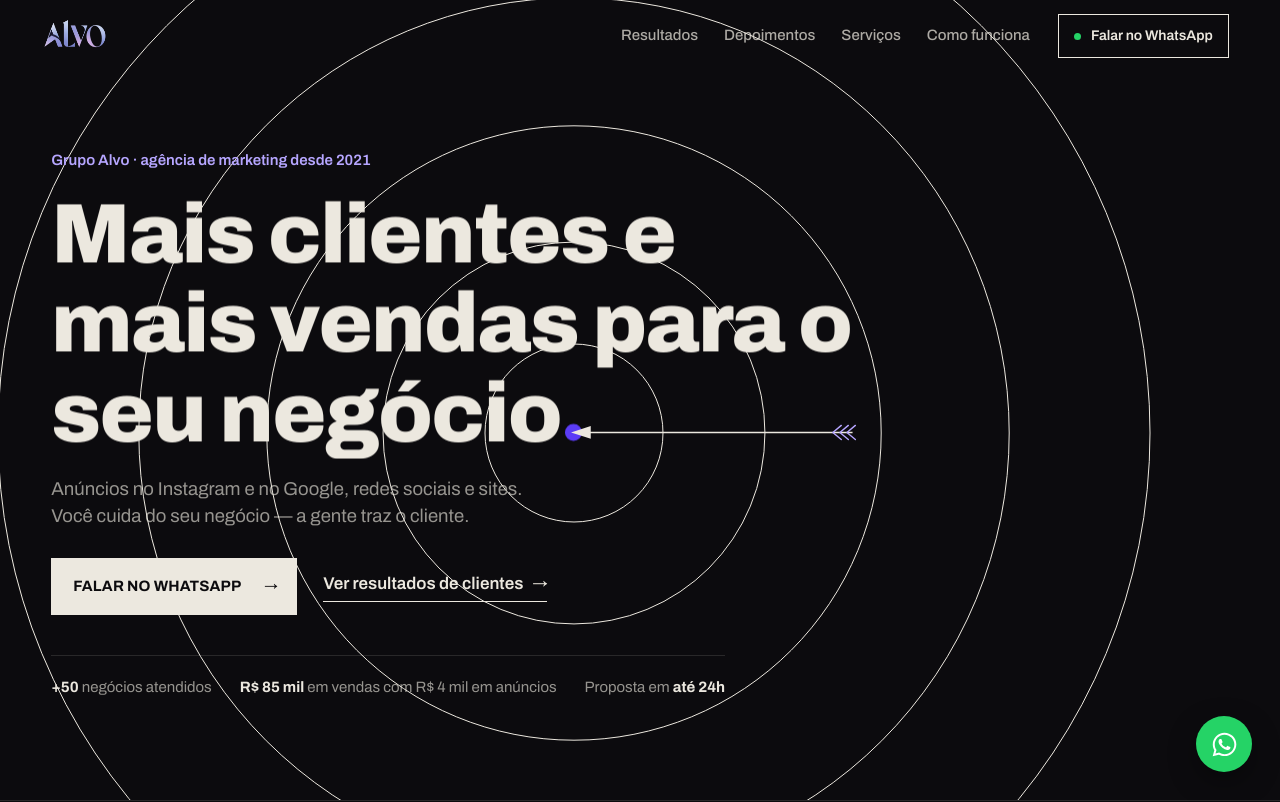
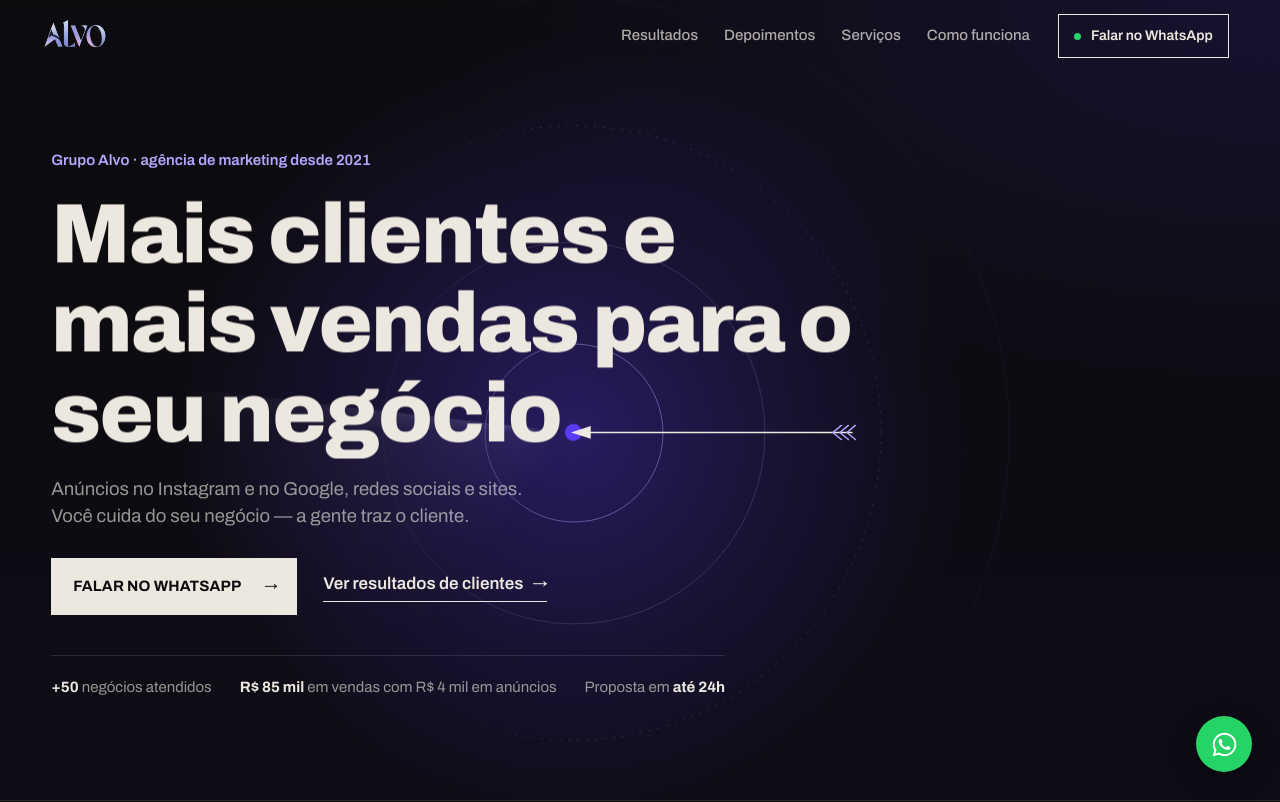
Before and after one commit to ViniciusExtremXD/grupo-alvo, a website built with Vite: page index.html in a window 1280 px wide. Shown: the top 802 px of the page. Built offline with nearby package versions, Linux system fonts and the light colour scheme; some packages are replaced by stand-ins of ours; animation ran at ten frames a second.

Commit message:
design: fundo do hero com luz violeta e radar saindo do ponto do alvo
- anéis mais suaves (somem com a distância e não passam por trás do texto)
- varredura de radar girando a partir do ponto final do título
- uma luz violeta só, em vez dos anéis brancos de ponta a ponta

Co-Authored-By: Claude Opus 5.5 <noreply@anthropic.com>

```diff
--- a/index.html
+++ b/index.html
@@ -64,6 +64,11 @@
   <main id="conteudo">
     <!-- ==================== HERO ==================== -->
     <section class="hero" id="topo" data-theme="dark">
+      <!-- fundo: uma luz violeta e uma varredura de radar saindo do ponto do alvo -->
+      <div class="hero-bg" id="heroBg" aria-hidden="true">
+        <span class="hero-glow"></span>
+        <span class="hero-sweep"></span>
+      </div>
       <svg class="hero-rings" id="heroRings" viewBox="-500 -500 1000 1000" aria-hidden="true">
         <circle r="70" /><circle r="150" /><circle r="240" /><circle r="340" /><circle r="450" />
         <circle class="ping" r="40" />
--- a/src/modules/hero.js
+++ b/src/modules/hero.js
@@ -48,6 +48,9 @@ export function initHero() {
     const m = measure();
     rings.style.left = `${m.cx}px`;
     rings.style.top = `${m.cy}px`;
+    // luz e radar do fundo saem do mesmo ponto
+    hero.style.setProperty("--cx", `${m.cx}px`);
+    hero.style.setProperty("--cy", `${m.cy}px`);
     const aw = arrow.getBoundingClientRect().width || arrow.clientWidth;
     // a ponta (x=0 do SVG) entra um pouco no ponto, como se tivesse cravado
     arrow.style.left = `${m.cx - m.r * 0.35}px`;
@@ -66,14 +69,18 @@ export function initHero() {
   });
   document.fonts?.ready.then(place);
 
+  // radar do fundo para de girar com o hero fora da tela
+  new IntersectionObserver(([e]) => hero.classList.toggle("is-off", !e.isIntersecting)).observe(hero);
+
   if (reduceMotion) {
     intro?.remove();
     return;
   }
 
+  const bg = $("#heroBg");
   lenis?.stop();
-  gsap.set(rings, { opacity: 1 });
-  gsap.set(circles, { scale: 0.4, opacity: 0, transformOrigin: "50% 50%" });
+  // (a opacidade de cada anel fica com o CSS; aqui anima o conjunto)
+  gsap.set(circles, { scale: 0.4, transformOrigin: "50% 50%" });
   gsap.set(arrow, { opacity: 1, x: () => window.innerWidth + 40 - parseFloat(arrow.style.left) });
 
   const tl = gsap.timeline({ delay: 0.1 });
@@ -108,7 +115,8 @@ export function initHero() {
   // ---------- 2. título, anéis, flecha ----------
   const T = intro ? 1.0 : 0;
   tl.to(lineSpans, { y: 0, duration: 1.2, stagger: 0.1, ease: "expo.out" }, T)
-    .to(circles, { scale: 1, opacity: 1, duration: 1.6, stagger: 0.07, ease: "expo.out" }, T + 0.6)
+    .to([rings, bg], { opacity: 1, duration: 1.4, ease: "power2.out" }, T + 0.5)
+    .to(circles, { scale: 1, duration: 1.6, stagger: 0.07, ease: "expo.out" }, T + 0.6)
     .to(arrow, { x: 0, duration: 0.5, ease: "power3.in" }, T + 1.0)
     .add(() => {
       dot.classList.remove("is-hit");
@@ -127,6 +135,12 @@ export function initHero() {
         { scale: 12, opacity: 0, duration: 2.4, ease: "expo.out", repeat: -1, repeatDelay: 1.4, transformOrigin: "50% 50%" });
       // só pulsa com o hero na tela
       new IntersectionObserver(([e]) => (e.isIntersecting ? pulse.play() : pulse.pause())).observe(hero);
+
+      // saída no scroll: o alvo abre e some, a luz apaga (criada só depois da
+      // entrada, pra partir da opacidade final e não brigar com ela)
+      const exit = { trigger: hero, start: "top top", end: "bottom top", scrub: true };
+      gsap.to(rings, { scale: 1.6, opacity: 0, ease: "none", scrollTrigger: exit });
+      gsap.to(bg, { opacity: 0, ease: "none", scrollTrigger: { ...exit } });
     }, T + 2.2);
 
   // anéis acompanham o mouse de leve (a mira "procura")
@@ -139,10 +153,4 @@ export function initHero() {
     });
     hero.addEventListener("pointerleave", () => { xTo(0); yTo(0); });
   }
-
-  // ---------- saída no scroll: o alvo abre e some (sem descolar do ponto) ----------
-  gsap.to(rings, {
-    scale: 1.6, opacity: 0, ease: "none",
-    scrollTrigger: { trigger: hero, start: "top top", end: "bottom top", scrub: true },
-  });
 }
--- a/src/styles/main.css
+++ b/src/styles/main.css
@@ -241,19 +241,62 @@ ul, ol { list-style: none; }
 }
 .hero-inner { display: grid; justify-items: start; gap: 22px; }
 
+/* fundo do hero: tudo centrado no ponto do alvo (--cx/--cy vêm do hero.js) */
+.hero {
+  --cx: 40%; --cy: 50%;
+  background:
+    radial-gradient(120% 90% at 100% 0%, rgba(91, 60, 246, 0.14), transparent 55%),
+    linear-gradient(180deg, #0c0b0e 0%, #0e0c15 100%);
+}
+.hero-bg { position: absolute; inset: 0; z-index: -2; pointer-events: none; overflow: hidden; }
+.hero-glow, .hero-sweep {
+  position: absolute;
+  left: var(--cx); top: var(--cy);
+  aspect-ratio: 1;
+  translate: -50% -50%;
+  border-radius: 50%;
+}
+/* uma luz só, saindo do ponto */
+.hero-glow {
+  width: min(1100px, 150vw);
+  background: radial-gradient(closest-side, rgba(91, 60, 246, 0.34), rgba(91, 60, 246, 0.12) 42%, transparent 72%);
+}
+/* varredura de radar: a mira "procurando" */
+.hero-sweep {
+  width: max(110vmax, 1100px);
+  background: conic-gradient(from 0deg,
+    transparent 0deg 300deg,
+    rgba(182, 166, 255, 0.03) 330deg,
+    rgba(182, 166, 255, 0.08) 354deg,
+    rgba(214, 206, 255, 0.18) 359.5deg,
+    transparent 360deg);
+  -webkit-mask-image: radial-gradient(closest-side, transparent 3%, #000 7%, rgba(0,0,0,0.6) 30%, transparent 56%);
+  mask-image: radial-gradient(closest-side, transparent 3%, #000 7%, rgba(0,0,0,0.6) 30%, transparent 56%);
+  will-change: transform;
+  animation: sweep 9s linear infinite;
+}
+@keyframes sweep { to { transform: rotate(360deg); } }
+.hero.is-off .hero-sweep { animation-play-state: paused; }
+
 .hero-rings {
   position: absolute;
   left: 0; top: 0;
-  width: max(150vmax, 1300px);
+  width: max(130vmax, 1200px);
   height: auto;
   translate: -50% -50%;
   z-index: -1;
   overflow: visible;
   pointer-events: none;
+  /* os anéis somem com a distância e do lado do texto (esquerda) */
+  -webkit-mask-image: radial-gradient(closest-side, #000 22%, transparent 80%), linear-gradient(90deg, transparent 30%, #000 50%);
+  -webkit-mask-composite: source-in;
+  mask-image: radial-gradient(closest-side, #000 22%, transparent 80%), linear-gradient(90deg, transparent 30%, #000 50%);
+  mask-composite: intersect;
 }
-.hero-rings circle { fill: none; stroke: var(--on-dark); stroke-width: 1; vector-effect: non-scaling-stroke; opacity: 0.06; }
-.hero-rings circle:first-child { opacity: 0.16; }
-.hero-rings .ping { stroke: var(--lav); opacity: 0; }
+.hero-rings circle { fill: none; stroke: var(--lav); stroke-width: 1; vector-effect: non-scaling-stroke; opacity: 0.22; }
+.hero-rings circle:nth-child(odd) { stroke-dasharray: 2 7; opacity: 0.35; }
+.hero-rings circle:first-child { stroke-dasharray: none; opacity: 0.45; }
+.hero-rings .ping { stroke: var(--lav); stroke-dasharray: none; opacity: 0; }
 
 .hero-kicker { font-size: 15px; font-weight: 600; color: var(--lav); }
 .hero-title {
@@ -718,7 +761,8 @@ video.person-media { opacity: 0; transition: opacity 0.5s; }
 .js .ln > span { transform: translateY(108%); }
 .js [data-fade] { opacity: 0; transform: translateY(24px); }
 .js .person-frame { clip-path: inset(100% 0 0 0); }
-.js .hero-rings, .js .bullseye { opacity: 0; }
+.js .hero-rings, .js .hero-bg, .js .bullseye { opacity: 0; }
+.reduced-motion .hero-sweep { animation: none; display: none; }
 
 /* ------------------------------------------------------------
    RESPONSIVO
```
